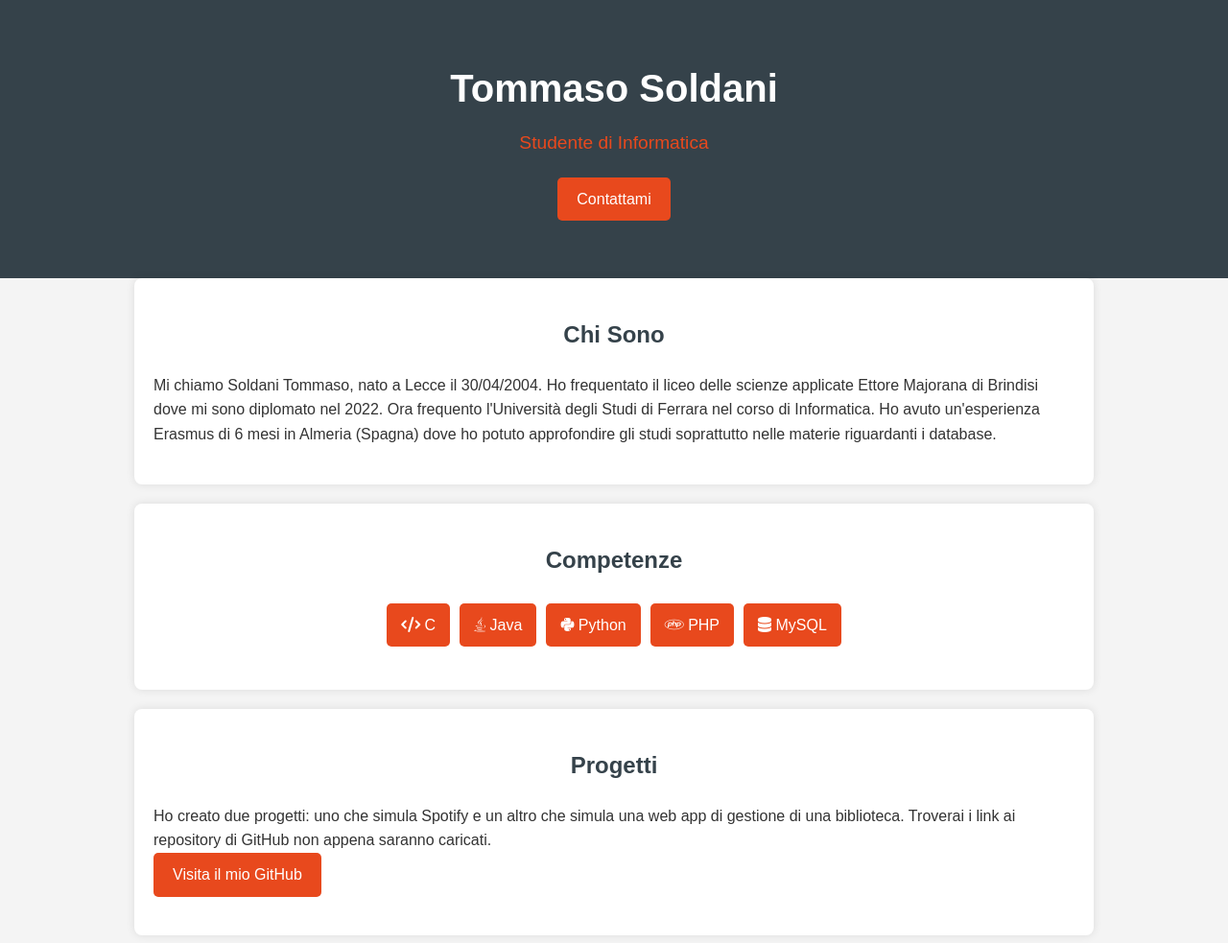
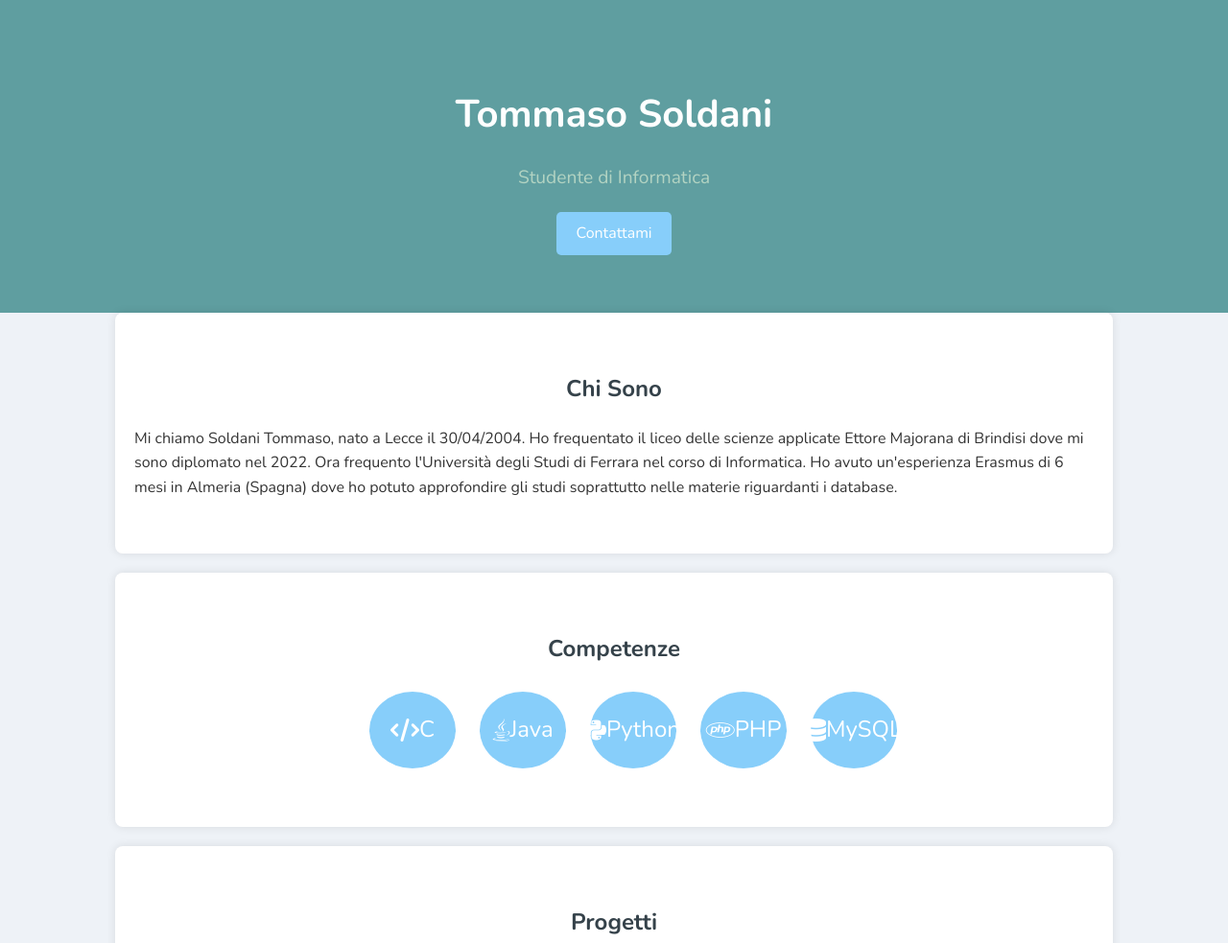
Before and after one commit to tommasold/mysite, a plain HTML site: page index.html in a window 1280 px wide. Shown: the top 983 px of the page at 96% size. Drawn offline with nearby package versions, Linux system fonts and the light colour scheme.

Commit message:
Update styles.css
cambio colori

```diff
--- a/styles.css
+++ b/styles.css
@@ -1,21 +1,16 @@
-/* Reset dei margini e padding */
-* {
+/* Stile generale del corpo */
+body {
+    font-family: 'Nunito', sans-serif;
+    line-height: 1.6;
+    color: #333;
+    background-color: #eef2f7;
     margin: 0;
     padding: 0;
-    box-sizing: border-box;
-}
-
-/* Stile generale del corpo */
-body {
-    font-family: Arial, sans-serif;
-    line-height: 1.6;
-    color: #333;
-    background-color: #f4f4f4;
 }
 
 /* Header */
 header {
-    background: #35424a;
+    background: #5f9ea0; /* Blu mare calmo */
     color: #ffffff;
     padding: 60px 20px;
     text-align: center;
@@ -27,7 +22,7 @@ header h1 {
 }
 
 .highlight {
-    color: #e8491d;
+    color: #b2d3c2; /* Verde pastello chiaro */
 }
 
 header p {
@@ -38,7 +33,7 @@ header p {
 .btn {
     display: inline-block;
     padding: 10px 20px;
-    background: #e8491d;
+    background: #87cefa; /* Azzurro chiaro */
     color: #ffffff;
     text-decoration: none;
     border-radius: 5px;
@@ -46,7 +41,7 @@ header p {
 }
 
 .btn:hover {
-    background: #cf3e14;
+    background: #6495ed; /* Blu pastello più scuro */
 }
 
 /* Sezioni */
@@ -63,36 +58,37 @@ section {
 section h2 {
     text-align: center;
     margin-bottom: 20px;
-    color: #35424a;
+    color: #35424a; /* Blu scuro */
 }
 
-#projects .project {
-    margin-bottom: 20px;
-}
-
-#projects .project h3 {
-    color: #e8491d;
-}
-
+/* Competenze con icone */
 #skills ul {
     list-style: none;
     display: flex;
     flex-wrap: wrap;
     justify-content: center;
+    gap: 15px;
 }
 
 #skills ul li {
-    background: #e8491d;
+    background: #87cefa;
     color: #ffffff;
     padding: 10px 15px;
     margin: 5px;
-    border-radius: 5px;
+    border-radius: 50%;
+    text-align: center;
+    width: 60px;
+    height: 60px;
+    display: flex;
+    justify-content: center;
+    align-items: center;
+    font-size: 1.5em;
 }
 
 /* Footer */
 footer {
     text-align: center;
     padding: 20px;
-    background: #35424a;
+    background: #5f9ea0;
     color: #ffffff;
 }
```
